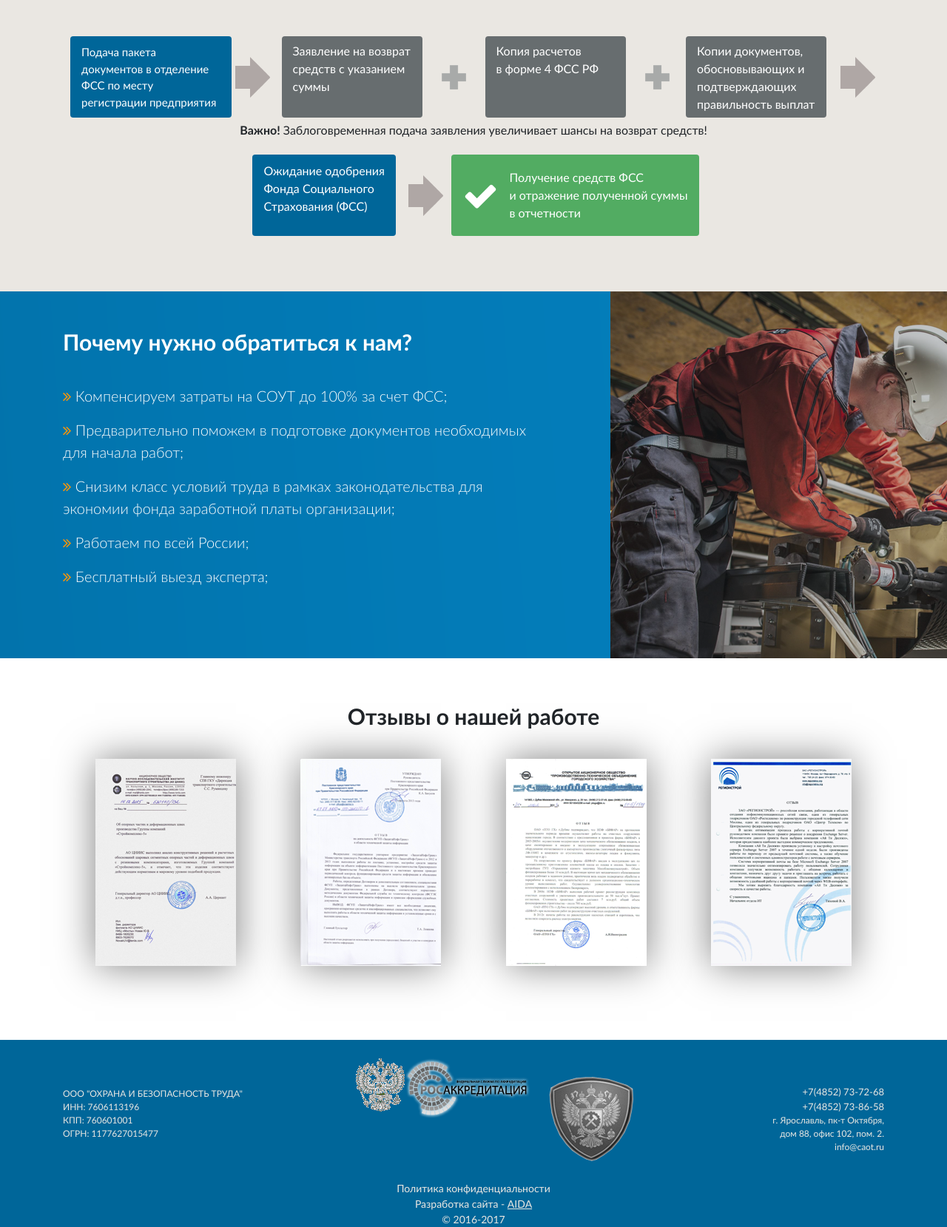
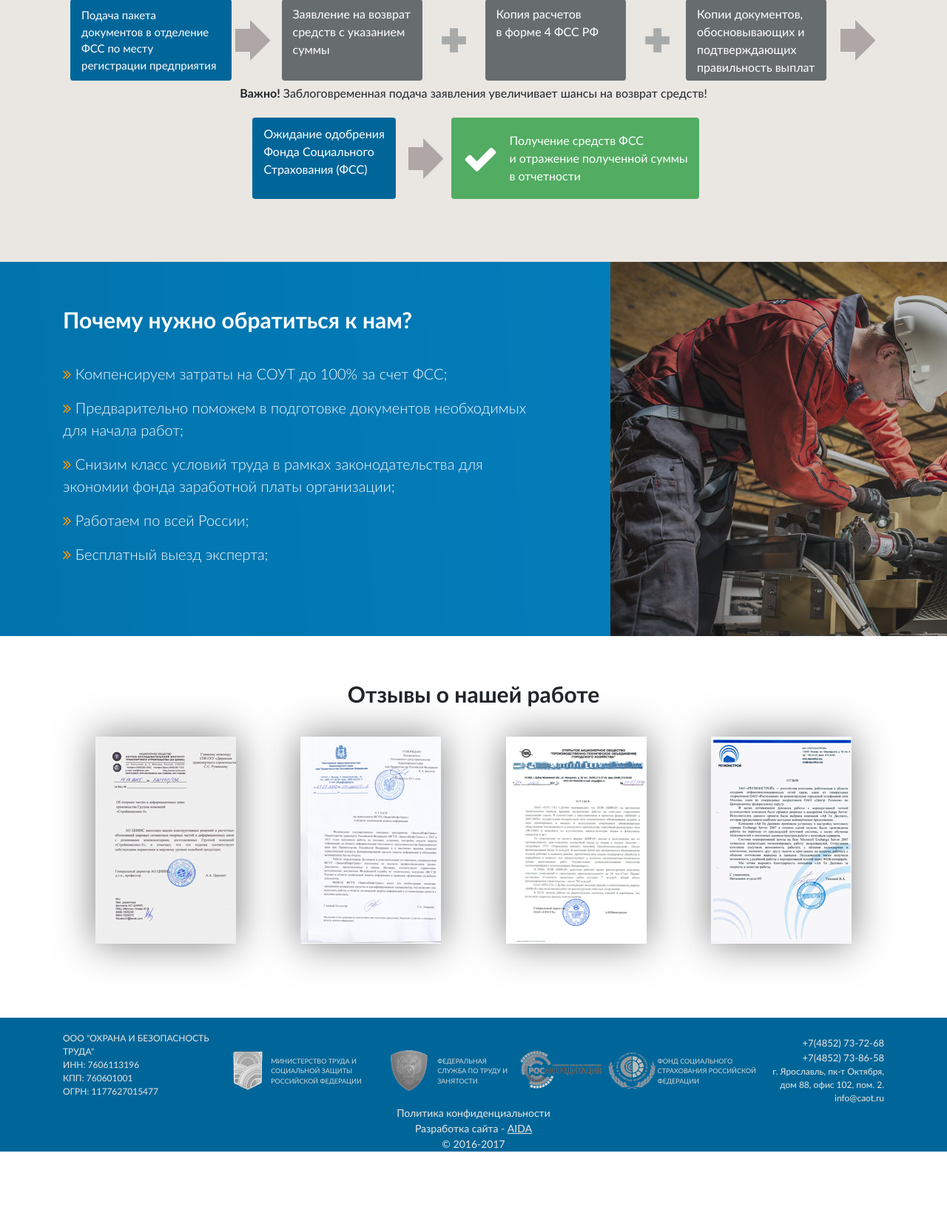
Before and after one commit to DmitriySkor/COOT, a PHP site: page /sout.php in a window 1280 px wide. Shown: the part 3838-5497 px from the top of the page at 74% size. After the commit the page ends 5395 px from the top, so only its background shows below. Run offline with PHP 8.4, Linux system fonts and the light colour scheme; some libraries are stand-ins or nearby versions.

Commit message:
Finished all, all customer comments. Change size footer icon.

```diff
--- a/css/media.css
+++ b/css/media.css
@@ -45,7 +45,9 @@
     bottom: 397px;
 }
 
-
+.footer_services{
+    flex-wrap: wrap;
+}
 
 }
 
@@ -122,6 +124,10 @@
     .evaluate_stage_list > .fa-reply {
         left: 0px;
         bottom: 397px;
+    }
+
+    .footer_services{
+        flex-wrap: wrap;
     }
 }
 
@@ -200,6 +206,9 @@
         order: 10
     }
 
+    .footer_services{
+        flex-wrap: wrap;
+    }
 
 }
 
@@ -317,6 +326,14 @@
 
     .evaluate_stage_list > .fa-reply {
         display: none;
+    }
+
+    .footer_services{
+        flex-direction: column;
+    }
+
+    .footer_services a{
+        margin-bottom: 10px;
     }
 }
 
--- a/css/style.css
+++ b/css/style.css
@@ -344,14 +344,14 @@
 
 .fstz-img{
     background-image: url("/img/fstz-color.png");
-    background-size: 76px 81px;
+    background-size: 76px 75px;
     background-repeat: no-repeat;
 }
 
 
 .fstz-img img{
     width: 76px;
-    height: 81px;
+    height: 75px;
     opacity: 1;
 
 }
@@ -1115,7 +1118,7 @@
     color: #ffffff;
     font-size: 30px;
     font-weight: 700;
-    padding-top: 50px;
+    padding-top: 60px;
     margin-bottom: 40px;
 }
 
--- a/css/vstyle.css
+++ b/css/vstyle.css
@@ -283,7 +283,7 @@
 /*страница sout //compensation */
 
 .compensation {
-    padding: 70px 0;
+    padding: 60px 0 80px 0;
     background-color: #eae7e2;
 }
 
--- a/footer.php
+++ b/footer.php
@@ -11,15 +11,22 @@
 <!--                <a href="#" target="_blank"><img src="/img/mintrud.png" alt="Министерство труда и социальной защиты России" width="165px"></a>-->
 <!--                <a href="#" target="_blank"><img src="/img/rosakr_bottom.png" alt="Росаккредитация" width="165px"></a>-->
 <!--                <a href="#" target="_blank"><img src="/img/fstz.png" alt="Федеральная служба по труду и занятости" width="165"></a>-->
-                <a href="#" target="_blank">
-                    <img src="/img/min-trud-bw.png" alt="Фонд социального страхования">
+                <a href="#" target="_blank" class="min_trud">
+                    <p class="min_trud_img"><img src="/img/fondstr_logo_grey.png" alt="Фонд социального страхования"></p>
+                    <p>министерство труда и социальной защиты российской федерации</p>
                 </a>
-                <a href="#" target="_blank">
-                    <img src="/img/rosakr-bw.png" alt="Фонд социального страхования" width="169">
+                <a href="#" target="_blank" class="fstz">
+                    <p class="fstz-img"><img src="/img/fstz-bw.png" alt="Фонд социального страхования" ></p>
+                    <p>федеральная служба по труду и занятости</p>
                 </a>
-                <a href="#" target="_blank">
-                    <img src="/img/fstz-bw.png" alt="Фонд социального страхования" >
+                <a href="#" target="_blank" class="rosakr">
+                    <img src="/img/rosakr-bw.png" alt="Фонд социального страхования" width="115">
                 </a>
+                <a href="#" target="_blank" class="fss">
+                    <p class="fss-img"><img src="/img/fss-bw.png" alt="Фонд социального страхования" width="120" ></p>
+                    <p>фонд социального страхования российской федерации</p>
+                </a>
+
             </div>
             <div class="footer_contacts">
                 <p class="ftel">+7(4852) 73-72-68</p>
@@ -30,7 +37,7 @@
         </div>
         <div class="copyright">
             <p><a href="#">Политика конфиденциальности</a></p>
-            <p class="dev">Разработка сайта - <a href="#">AIDA</a></p>
+            <p class="dev">Разработка сайта - <a href="http://www.akirov.ru">AIDA</a></p>
             <p>&copy 2016-2017</p>
         </div>
     </div>
--- a/header.php
+++ b/header.php
@@ -19,7 +19,7 @@
     <div class="container">
         <div class="header">
             <div class="logo">
-                <a href="#">
+                <a href="home.php">
                     <img src="/img/logo.png" alt="Охрана и безопасность труда" width="67" height="64">
                     <ul>
                         <li class="logo_text">Охрана и безопасность труда</li>
@@ -29,7 +29,7 @@
                 </a>
             </div>
             <div class="gov_services">
-                <a href="#" target="_blank"><img src="/img/mintrud.png"
+                <a href="#" target="_blank" class="gov_services_mintrud"><img src="/img/new-mintrud.png"
                                                  alt="Министерство труда и социальной защиты России" width="165px"></a>
                 <a href="#" target="_blank"><img src="/img/rosakr_top.png" alt="Росаккредитация" width="145px"></a>
                 <a href="#" target="_blank"><img src="/img/fstz.png" alt="Федеральная служба по труду и занятости"
@@ -46,24 +46,6 @@
     </div>
 </div>
 <!-- END HEADER -->
-
-<!--<div class="menu_section">-->
-<!--    <div class="container">-->
-<!--        <div class="row">-->
-<!--            <div class="col-md-12">-->
-<!--                <div class="main_menu">-->
-<!--                    <a class="menu_ingredient" href="home.php">Главная</a>-->
-<!--                    <a class="menu_ingredient menu_upper" href="sout.php">Соут</a>-->
-<!--                    <a class="menu_ingredient ebany_cl" href="control.php">Произв. контроль</a>-->
-<!--                    <a class="menu_ingredient" href="safety.php">Охрана труда</a>-->
-<!--                    <a class="menu_ingredient" href="index.php">Новости</a>-->
-<!--                    <a class="menu_ingredient" href="aboutus.php">О компании</a>-->
-<!--                    <a class="menu_ingredient menu_kontacts"href="contact.php">Контакты</a>-->
-<!--                </div>-->
-<!--            </div>-->
-<!--        </div>-->
-<!--    </div>-->
-<!--</div>-->
 
 <div class="menu_section">
     <div class="container">
--- a/home.php
+++ b/home.php
@@ -24,7 +24,7 @@
                         для сотрудников промышленных предприятий и иных компаний, а также оценить качество организации
                         надлежащих условий для выполнения тех или иных должностных обязанностей.
                     </p>
-                    <a class="button_orange" href="#"><span>Подробнее</span> <i class="fa fa-long-arrow-right" aria-hidden="true"></i></a>
+                    <a class="button_orange" href="sout.php"><span>Подробнее</span> <i class="fa fa-long-arrow-right" aria-hidden="true"></i></a>
                 </div>
             </div>
         </div>
@@ -43,7 +43,7 @@
                         Аутсорсинг охраны труда позволяет более эффективно выполнять работу в области охраны труда и
                         сократить нагрузку на бюджет Организации.
                     </p>
-                    <a class="button_orange" href="#"><span>Подробнее</span> <i class="fa fa-long-arrow-right" aria-hidden="true"></i></a>
+                    <a class="button_orange" href="safety.php"><span>Подробнее</span> <i class="fa fa-long-arrow-right" aria-hidden="true"></i></a>
                 </div>
             </div>
             <div class="col-md-6">
--- a/safety.php
+++ b/safety.php
@@ -17,7 +17,7 @@
 <div class="audit_for_section">
     <div class="container">
         <div class="audit_for">
-            <h2 class="audit_for_title">Для кого мы проводим аудит</h2>
+            <h2 class="audit_for_title safety_audit_title">Для кого мы проводим аудит</h2>
         </div>
         <div class="audit_for_list">
             <div class="audit_for_item">
--- a/sout.php
+++ b/sout.php
@@ -13,7 +13,7 @@
             <p><i class="fa fa-angle-double-right" aria-hidden="true"></i> Бесплатный выезд эксперта</p>
         </div>
         <div class="wrap_btn">
-            <button class="control_heading_btn">Связаться со специалистом</button>
+            <button class="control_heading_btn" data-toggle="modal" data-target="#exampleModal">Связаться со специалистом</button>
         </div>
     </div>
 </div>
@@ -304,5 +304,22 @@
     </div>
 </div>
 
+<div class="modal fade" id="exampleModal" tabindex="-1" role="dialog" aria-labelledby="exampleModalLabel" aria-hidden="true">
+    <div class="modal-dialog" role="document">
+        <div class="modal-content">
+            <div class="modal-header">
+                <button type="button" class="close" data-dismiss="modal" aria-label="Close">
+                    <span aria-hidden="true">&times;</span>
+                </button>
+            </div>
+            <div class="modal-body">
+                <form action="#">
+                    <input type="tel" name="tel" id="tel1" placeholder="Номер телефона">
+                    <button class="modal_button"></button>
+                </form>
+            </div>
+        </div>
+    </div>
+</div>
 
 <?php include_once "footer.php"; ?>
```
Also changed, not shown: other parts of css/style.css (+16 -13 lines), img/fondstr_logo_grey.png (added), img/fondstr_logo_hover.png (added), img/fss-bw.png (added), img/fss.png (added), img/fstz-bw.png, img/fstz-color.png (added), img/new-mintrud.png (added), img/rosakr-bw.png, img/rosakr_bottom.png.
